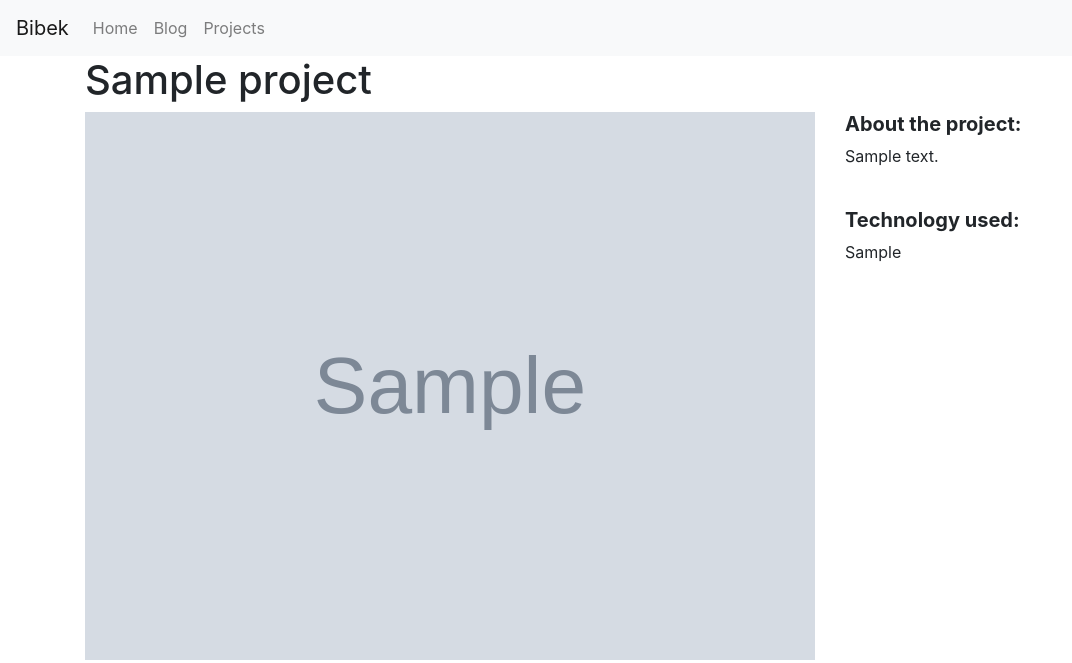
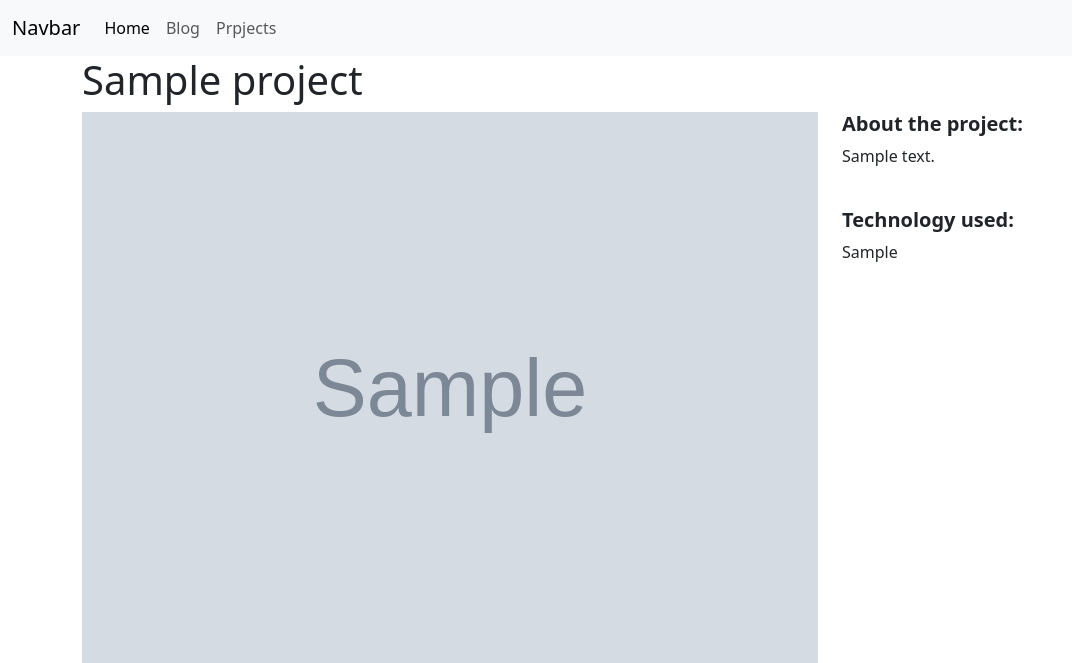
Before and after one commit to Exoutia/my-resume-django, a Django app: page /projects/1/ in a window 1280 px wide. Shown: the top 663 px of the page, without its empty margins (0-1072 px from the left). Run offline with Django 4.2, Linux system fonts and the light colour scheme; tables that the repository leaves empty hold one stand-in row (values such as "Sample post"); grey boxes marked "Sample" are stand-in pictures; some libraries are stand-ins or nearby versions.

Commit message:
adding bootstrap into the base files

```diff
--- a/personal_portfolio/personal_portfolio/templates/base.html
+++ b/personal_portfolio/personal_portfolio/templates/base.html
@@ -1,42 +1,39 @@
+{% load static %}
 <!DOCTYPE html>
 <html lang="en">
 <head>
   <meta charset="UTF-8">
   <meta http-equiv="X-UA-Compatible" content="IE=edge">
   <meta name="viewport" content="width=device-width, initial-scale=1.0">
-  <link rel="stylesheet" href="https://stackpath.bootstrapcdn.com/bootstrap/4.1.3/css/bootstrap.min.css" integrity="sha384-MCw98/SFnGE8fJT3GXwEOngsV7Zt27NXFoaoApmYm81iuXoPkFOJwJ8ERdknLPMO" crossorigin="anonymous">
   <title>My Site</title>
+  {% load bootstrap5 %}
+  {% bootstrap_css %}
+  {% bootstrap_javascript %}
 </head>
 <body>
   <nav class="navbar navbar-expand-lg navbar-light bg-light">
-    <a class="navbar-brand" href="{% url 'home' %}">Bibek</a>
-    <button class="navbar-toggler" type="button" data-toggle="collapse" data-target="#navbarNav" aria-controls="navbarNav" aria-expanded="false" aria-label="Toggle navigation">
+    <div class="container-fluid">
+      <a class="navbar-brand" href="#">Navbar</a>
+      <button class="navbar-toggler" type="button" data-bs-toggle="collapse" data-bs-target="#navbarNav" aria-controls="navbarNav" aria-expanded="false" aria-label="Toggle navigation">
         <span class="navbar-toggler-icon"></span>
       </button>
       <div class="collapse navbar-collapse" id="navbarNav">
-      <ul class="navbar-nav">
-        <li class="nav-item"><a href="{% url 'home' %}" class="nav-link">Home</a></li>
+        <uwl class="navbar-nav">
           <li class="nav-item">
-          <a class="nav-link" href="{% url 'blog_index' %}">Blog<span class="sr-only">(current)</span></a>
+            <a class="nav-link active" aria-current="page" href="{% url 'home' %}">Home</a>
           </li>
           <li class="nav-item">
-          <a class="nav-link" href="{% url 'project_index' %}">Projects</a>
-        </li>
-        {% comment %} <li class="nav-item">
-          <a class="nav-link" href="#">Pricing</a>
+            <a class="nav-link" href="{% url 'blog_index' %}">Blog</a>
           </li>
           <li class="nav-item">
-          <a class="nav-link disabled" href="#">Disabled</a>
-        </li> {% endcomment %}
-      </ul>
+            <a class="nav-link" href="{% url 'project_index' %}">Prpjects</a>
+          </li>
+        </uwl>
+      </div>
     </div>
   </nav>
-
   <div class="container">
       {% block page_content %}{% endblock %}
   </div>
-  <script src="https://code.jquery.com/jquery-3.3.1.slim.min.js" integrity="sha384-q8i/X+965DzO0rT7abK41JStQIAqVgRVzpbzo5smXKp4YfRvH+8abtTE1Pi6jizo" crossorigin="anonymous"></script>
-  <script src="https://cdnjs.cloudflare.com/ajax/libs/popper.js/1.14.3/umd/popper.min.js" integrity="sha384-ZMP7rVo3mIykV+2+9J3UJ46jBk0WLaUAdn689aCwoqbBJiSnjAK/l8WvCWPIPm49" crossorigin="anonymous"></script>
-  <script src="https://stackpath.bootstrapcdn.com/bootstrap/4.1.3/js/bootstrap.min.js" integrity="sha384-ChfqqxuZUCnJSK3+MXmPNIyE6ZbWh2IMqE241rYiqJxyMiZ6OW/JmZQ5stwEULTy" crossorigin="anonymous"></script>
 </body>
 </html>
```
Lines whose indentation alone changed are shown as unchanged.
